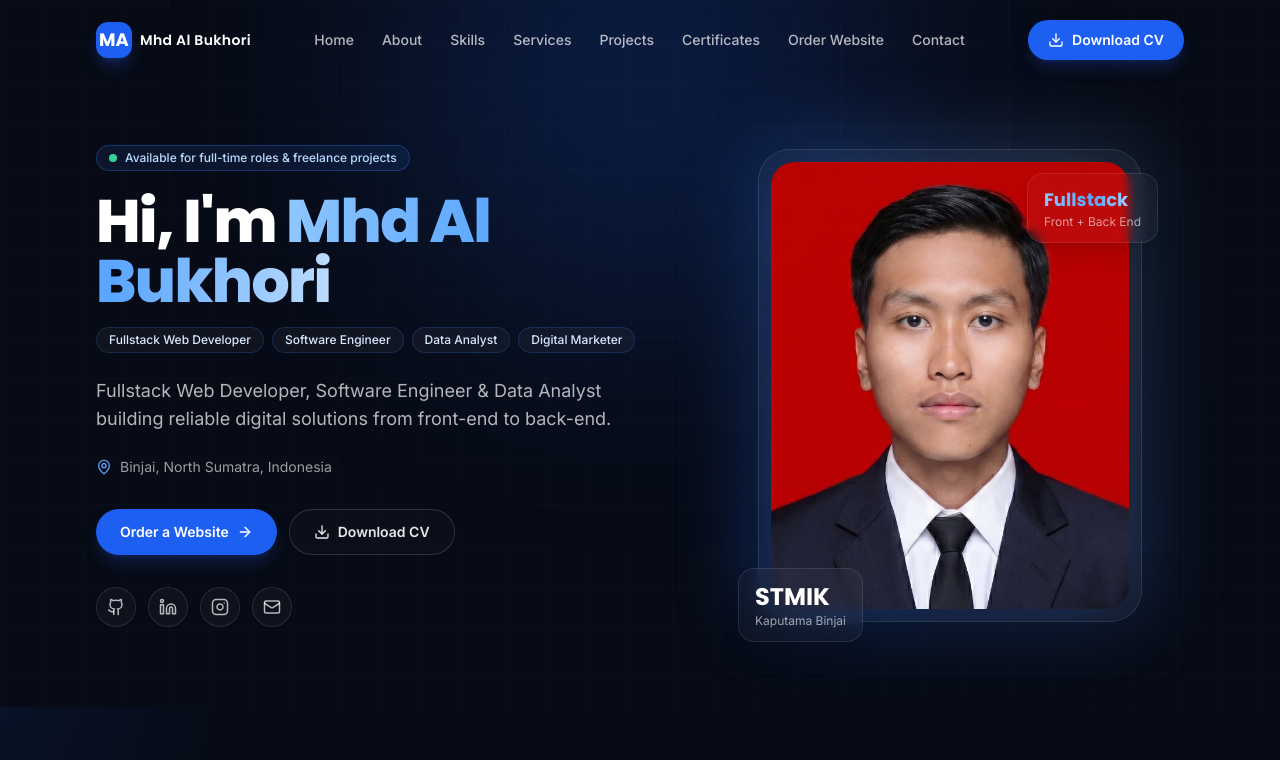
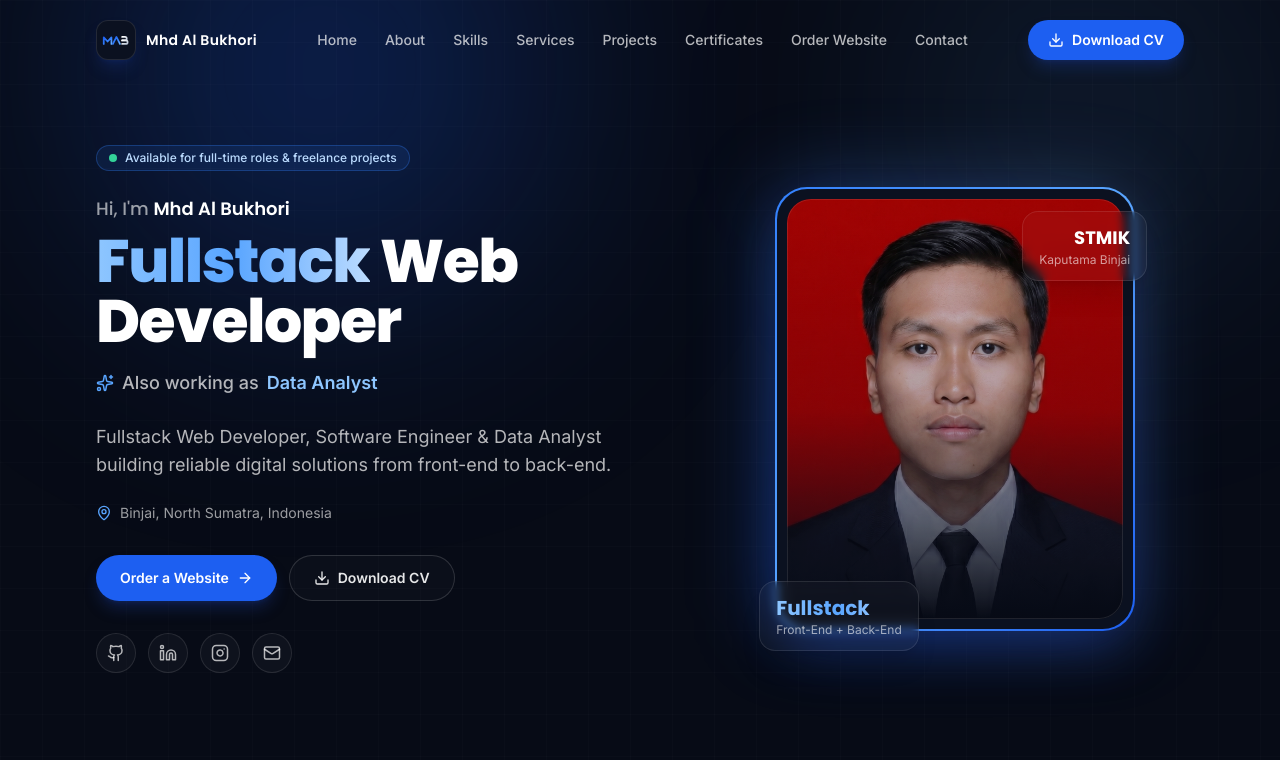
Before and after one commit to mhdalbukhori88/mhdalbukhori-porto, a Next.js app: page / in a window 1280 px wide. Shown: the top 760 px of the page. Built offline with nearby package versions, Linux system fonts and the light colour scheme.

Commit message:
Add MAB logo and favicon, redesign hero with prominent Fullstack Web Developer headline

```diff
--- a/components/Footer.tsx
+++ b/components/Footer.tsx
@@ -1,5 +1,6 @@
 "use client";
 
+import Image from "next/image";
 import { Github, Linkedin, Instagram, Mail, ArrowUp } from "lucide-react";
 import { siteConfig } from "@/lib/site-config";
 
@@ -9,9 +10,9 @@ export default function Footer() {
       <div className="container-px py-12">
         <div className="flex flex-col items-center justify-between gap-8 sm:flex-row sm:items-start">
           <div className="text-center sm:text-left">
-            <div className="flex items-center justify-center gap-2 sm:justify-start">
-              <span className="flex h-9 w-9 items-center justify-center rounded-xl bg-brand-600 font-display text-lg font-bold text-white">
-                MA
+            <div className="flex items-center justify-center gap-2.5 sm:justify-start">
+              <span className="flex h-10 w-10 items-center justify-center rounded-xl border border-white/10 bg-ink-900">
+                <Image src="/logo.svg" alt="MAB logo" width={28} height={28} className="h-7 w-7" />
               </span>
               <span className="font-display text-base font-semibold text-white">
                 {siteConfig.name}
--- a/components/Hero.tsx
+++ b/components/Hero.tsx
@@ -1,26 +1,53 @@
 "use client";
 
 import Image from "next/image";
+import { useState, useEffect } from "react";
 import { motion } from "framer-motion";
-import { ArrowRight, Download, MapPin, Github, Linkedin, Instagram, Mail } from "lucide-react";
+import {
+  ArrowRight,
+  Download,
+  MapPin,
+  Github,
+  Linkedin,
+  Instagram,
+  Mail,
+  Sparkles,
+} from "lucide-react";
 import { siteConfig } from "@/lib/site-config";
 
-const roles = ["Fullstack Web Developer", "Software Engineer", "Data Analyst", "Digital Marketer"];
+const roles = [
+  "Fullstack Web Developer",
+  "Software Engineer",
+  "Data Analyst",
+  "Digital Marketer",
+];
+
+function useRotatingRole() {
+  const [index, setIndex] = useState(0);
+  useEffect(() => {
+    const id = setInterval(() => setIndex((i) => (i + 1) % roles.length), 2600);
+    return () => clearInterval(id);
+  }, []);
+  return roles[index];
+}
 
 export default function Hero() {
+  const role = useRotatingRole();
+
   return (
     <section id="home" className="relative overflow-hidden pt-28 sm:pt-36">
       {/* background decoration */}
       <div className="pointer-events-none absolute inset-0 bg-grid-pattern bg-[size:42px_42px] opacity-40" />
-      <div className="pointer-events-none absolute -top-40 left-1/2 h-[480px] w-[480px] -translate-x-1/2 rounded-full bg-brand-600/20 blur-[120px]" />
+      <div className="pointer-events-none absolute -top-40 left-1/4 h-[460px] w-[460px] -translate-x-1/2 rounded-full bg-brand-600/25 blur-[130px]" />
+      <div className="pointer-events-none absolute -top-20 right-0 h-[380px] w-[380px] rounded-full bg-brand-400/10 blur-[120px]" />
 
-      <div className="container-px relative grid items-center gap-12 pb-20 lg:grid-cols-[1.1fr_0.9fr]">
+      <div className="container-px relative grid items-center gap-12 pb-24 lg:grid-cols-[1.12fr_0.88fr]">
         <motion.div
           initial={{ opacity: 0, y: 24 }}
           animate={{ opacity: 1, y: 0 }}
           transition={{ duration: 0.6 }}
         >
-          <span className="chip mb-5 gap-2 border-brand-500/30 bg-brand-500/10 text-brand-200">
+          <span className="chip mb-6 gap-2 border-brand-500/30 bg-brand-500/10 text-brand-200">
             <span className="relative flex h-2 w-2">
               <span className="absolute inline-flex h-full w-full animate-ping rounded-full bg-emerald-400 opacity-75" />
               <span className="relative inline-flex h-2 w-2 rounded-full bg-emerald-400" />
@@ -28,17 +55,30 @@ export default function Hero() {
             {siteConfig.availability}
           </span>
 
-          <h1 className="font-display text-4xl font-extrabold leading-tight tracking-tight text-white sm:text-5xl lg:text-6xl">
+          <p className="font-display text-lg font-medium text-white/60">
             Hi, I&apos;m{" "}
-            <span className="gradient-text">{siteConfig.name}</span>
+            <span className="font-semibold text-white">{siteConfig.name}</span>
+          </p>
+
+          {/* Prominent role headline */}
+          <h1 className="mt-2 font-display text-4xl font-extrabold leading-[1.05] tracking-tight text-white sm:text-5xl lg:text-6xl">
+            <span className="gradient-text">Fullstack</span> Web
+            <br className="hidden sm:block" /> Developer
           </h1>
 
-          <div className="mt-4 flex flex-wrap gap-2">
-            {roles.map((r) => (
-              <span key={r} className="chip border-brand-500/20 text-brand-100">
-                {r}
-              </span>
-            ))}
+          {/* Animated rotating sub-role */}
+          <div className="mt-4 flex h-8 items-center gap-2 text-base font-medium text-white/70 sm:text-lg">
+            <Sparkles size={18} className="text-brand-400" />
+            <span>Also working as</span>
+            <motion.span
+              key={role}
+              initial={{ opacity: 0, y: 8 }}
+              animate={{ opacity: 1, y: 0 }}
+              transition={{ duration: 0.4 }}
+              className="font-semibold text-brand-300"
+            >
+              {role}
+            </motion.span>
           </div>
 
           <p className="mt-6 max-w-xl text-base leading-relaxed text-white/70 sm:text-lg">
@@ -55,7 +95,12 @@ export default function Hero() {
               Order a Website
               <ArrowRight size={16} />
             </a>
-            <a href={siteConfig.resumeUrl} target="_blank" rel="noreferrer" className="btn-ghost">
+            <a
+              href={siteConfig.resumeUrl}
+              target="_blank"
+              rel="noreferrer"
+              className="btn-ghost"
+            >
               <Download size={16} />
               Download CV
             </a>
@@ -81,33 +126,61 @@ export default function Hero() {
           initial={{ opacity: 0, scale: 0.92 }}
           animate={{ opacity: 1, scale: 1 }}
           transition={{ duration: 0.7, delay: 0.15 }}
-          className="relative mx-auto w-full max-w-sm"
+          className="relative mx-auto w-full max-w-[360px]"
         >
-          <div className="absolute inset-0 -z-10 animate-float rounded-[2rem] bg-gradient-to-tr from-brand-600/40 to-brand-300/20 blur-2xl" />
-          <div className="relative overflow-hidden rounded-[2rem] border border-white/10 bg-white/[0.03] p-3 shadow-2xl">
+          {/* glow behind */}
+          <div className="absolute inset-0 -z-10 animate-float rounded-[2rem] bg-gradient-to-tr from-brand-600/50 to-brand-300/20 blur-2xl" />
+
+          {/* gradient ring frame */}
+          <div className="relative rounded-[2rem] bg-gradient-to-br from-brand-500 via-brand-400 to-brand-600 p-[2px] shadow-2xl shadow-brand-900/50">
+            <div className="relative overflow-hidden rounded-[1.9rem] bg-ink-900 p-2.5">
               <div className="relative aspect-[4/5] overflow-hidden rounded-[1.5rem]">
                 <Image
                   src={siteConfig.profileImage}
                   alt={siteConfig.name}
                   fill
                   priority
-                sizes="(max-width: 768px) 80vw, 400px"
+                  sizes="(max-width: 768px) 80vw, 360px"
                   className="object-cover"
                 />
+                {/* overlay to harmonize photo background with the dark theme */}
+                <div className="pointer-events-none absolute inset-0 bg-gradient-to-t from-ink-950 via-ink-950/15 to-transparent" />
+                <div className="pointer-events-none absolute inset-0 bg-brand-900/15 mix-blend-multiply" />
+                <div className="pointer-events-none absolute inset-0 ring-1 ring-inset ring-white/10 rounded-[1.5rem]" />
+              </div>
             </div>
           </div>
 
-          {/* floating badge */}
-          <div className="absolute -bottom-5 -left-5 glass rounded-2xl px-4 py-3 shadow-xl">
-            <p className="font-display text-2xl font-bold text-white">STMIK</p>
+          {/* floating badges */}
+          <div className="absolute -bottom-5 -left-4 glass rounded-2xl px-4 py-3 shadow-xl">
+            <p className="font-display text-xl font-bold gradient-text">Fullstack</p>
+            <p className="text-xs text-white/60">Front-End + Back-End</p>
+          </div>
+          <div className="absolute -right-3 top-6 glass rounded-2xl px-4 py-3 text-right shadow-xl">
+            <p className="font-display text-lg font-bold text-white">STMIK</p>
             <p className="text-xs text-white/60">Kaputama Binjai</p>
-          </div>
-          <div className="absolute -right-4 top-6 glass rounded-2xl px-4 py-3 shadow-xl">
-            <p className="font-display text-lg font-bold gradient-text">Fullstack</p>
-            <p className="text-xs text-white/60">Front + Back End</p>
           </div>
         </motion.div>
       </div>
+
+      {/* Stats strip */}
+      <motion.div
+        initial={{ opacity: 0, y: 20 }}
+        animate={{ opacity: 1, y: 0 }}
+        transition={{ duration: 0.6, delay: 0.35 }}
+        className="container-px relative -mt-2 pb-6"
+      >
+        <div className="grid grid-cols-2 gap-3 rounded-2xl border border-white/10 bg-white/[0.03] p-5 sm:grid-cols-4 sm:gap-4">
+          {siteConfig.stats.map((s) => (
+            <div key={s.label} className="text-center">
+              <p className="font-display text-lg font-bold text-white sm:text-xl">
+                {s.value}
+              </p>
+              <p className="mt-1 text-xs text-white/55">{s.label}</p>
+            </div>
+          ))}
+        </div>
+      </motion.div>
     </section>
   );
 }
--- a/components/Navbar.tsx
+++ b/components/Navbar.tsx
@@ -1,6 +1,7 @@
 "use client";
 
 import { useState, useEffect } from "react";
+import Image from "next/image";
 import { Menu, X, Download } from "lucide-react";
 import { siteConfig } from "@/lib/site-config";
 
@@ -35,9 +36,9 @@ export default function Navbar() {
       }`}
     >
       <nav className="container-px flex h-16 items-center justify-between sm:h-20">
-        <a href="#home" className="group flex items-center gap-2">
-          <span className="flex h-9 w-9 items-center justify-center rounded-xl bg-brand-600 font-display text-lg font-bold text-white shadow-lg shadow-brand-900/50">
-            MA
+        <a href="#home" className="group flex items-center gap-2.5">
+          <span className="flex h-10 w-10 items-center justify-center rounded-xl border border-white/10 bg-ink-900 shadow-lg shadow-brand-900/30 transition-transform group-hover:scale-105">
+            <Image src="/logo.svg" alt="MAB logo" width={28} height={28} className="h-7 w-7" priority />
           </span>
           <span className="hidden font-display text-sm font-semibold tracking-wide text-white sm:block">
             {siteConfig.name}
```
Also changed, not shown: app/icon.svg (added), public/logo.svg (added). Lines whose indentation alone changed are shown as unchanged.
